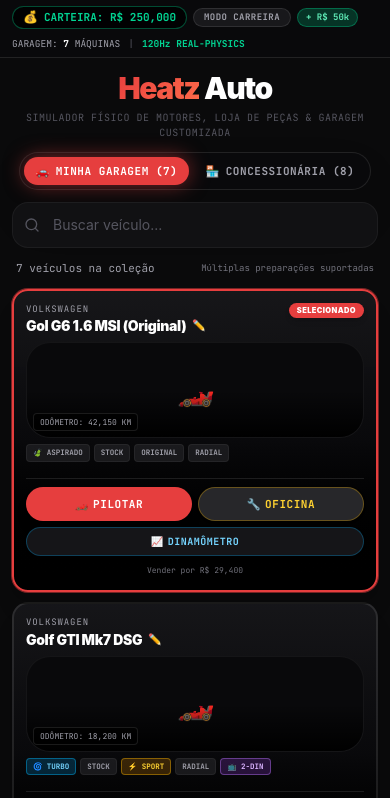
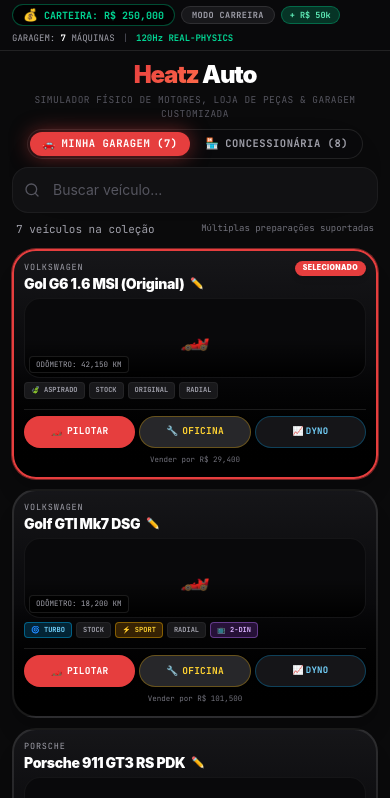
Before and after one commit to giovannymartins25/heatz_auto, a React (Vite) app: page / in a window 390 px wide. Shown: the top 798 px of the page. Built offline with nearby package versions, Linux system fonts and the light colour scheme.

Commit message:
fix(mobile): mover botao garagem para direita e compactar cards de carros no modo paisagem

```diff
--- a/src/screens/HomeScreen.tsx
+++ b/src/screens/HomeScreen.tsx
@@ -175,19 +175,19 @@ export function HomeScreen() {
     <div className="flex flex-col min-h-dvh safe-top safe-bottom bg-[var(--color-bg-primary)] font-sans">
 
       {/* ─── Topo / Barra de Economia & Status ─── */}
-      <div className="w-full bg-zinc-950 border-b border-white/10 px-3 sm:px-4 py-1.5 sm:py-2 sticky top-0 z-40 backdrop-blur-md">
-        <div className="max-w-7xl mx-auto flex flex-wrap items-center justify-between gap-2 sm:gap-3 text-[11px] sm:text-xs font-mono">
-          <div className="flex flex-wrap items-center gap-1.5 sm:gap-3">
+      <div className="w-full bg-zinc-950 border-b border-white/10 px-3 sm:px-4 py-1 sm:py-1.5 sticky top-0 z-40 backdrop-blur-md">
+        <div className="max-w-7xl mx-auto flex flex-wrap items-center justify-between gap-1.5 sm:gap-3 text-[10px] sm:text-xs font-mono">
+          <div className="flex flex-wrap items-center gap-1.5 sm:gap-2">
             {/* Saldo de Créditos */}
-            <div className="flex items-center gap-1.5 px-2.5 sm:px-3 py-0.5 sm:py-1 rounded-xl bg-black/80 border border-emerald-500/40 text-emerald-400 font-black shadow-inner">
-              <span className="text-xs sm:text-sm">💰</span>
+            <div className="flex items-center gap-1.5 px-2.5 sm:px-3 py-0.5 rounded-xl bg-black/80 border border-emerald-500/40 text-emerald-400 font-black shadow-inner">
+              <span className="text-xs">💰</span>
               <span>CARTEIRA: R$ {sandboxMode ? '∞ ILIMITADO' : credits.toLocaleString()}</span>
             </div>
 
             {/* Alternador de Modo Sandbox */}
             <button
               onClick={toggleSandboxMode}
-              className={`px-2.5 sm:px-3 py-0.5 sm:py-1 rounded-xl font-bold uppercase tracking-wider text-[9px] sm:text-[10px] border transition-all cursor-pointer ${
+              className={`px-2.5 sm:px-3 py-0.5 rounded-xl font-bold uppercase tracking-wider text-[8.5px] sm:text-[10px] border transition-all cursor-pointer ${
                 sandboxMode
                   ? 'bg-amber-500 text-black border-amber-400 shadow-[0_0_12px_rgba(245,158,11,0.6)]'
                   : 'bg-zinc-900 border-white/10 text-zinc-400 hover:text-white'
@@ -200,14 +200,14 @@ export function HomeScreen() {
             {!sandboxMode && (
               <button
                 onClick={() => { addCredits(50000); showToast('💰 + R$ 50.000 adicionados!') }}
-                className="px-2 py-0.5 sm:px-2.5 sm:py-1 rounded-xl text-[9px] sm:text-[10px] font-bold bg-emerald-600/30 text-emerald-300 border border-emerald-500/40 hover:bg-emerald-500/40 cursor-pointer"
+                className="px-2 py-0.5 sm:px-2.5 rounded-xl text-[8.5px] sm:text-[10px] font-bold bg-emerald-600/30 text-emerald-300 border border-emerald-500/40 hover:bg-emerald-500/40 cursor-pointer"
               >
                 + R$ 50k
               </button>
             )}
           </div>
 
-          <div className="flex items-center gap-2 text-zinc-400 text-[9.5px] sm:text-[11px]">
+          <div className="flex items-center gap-2 text-zinc-400 text-[9px] sm:text-[11px]">
             <span>GARAGEM: <b className="text-white">{ownedCars.length}</b> MÁQUINAS</span>
             <span className="text-zinc-600">|</span>
             <span className="text-emerald-400 font-bold">120Hz REAL-PHYSICS</span>
@@ -223,9 +223,9 @@ export function HomeScreen() {
       )}
 
       {/* ─── Header Principal ─── */}
-      <header className="flex flex-col items-center pt-3 sm:pt-8 pb-3 sm:pb-4 px-3 sm:px-6 w-full max-w-7xl mx-auto">
-        <div className="relative mb-1 sm:mb-2 text-center">
-          <h1 className="text-3xl sm:text-6xl md:text-7xl font-black tracking-tighter">
+      <header className="flex flex-col items-center pt-2 sm:pt-4 md:pt-6 pb-2 sm:pb-3 px-3 sm:px-6 w-full max-w-7xl mx-auto hero-header-landscape">
+        <div className="relative mb-0.5 sm:mb-1.5 text-center">
+          <h1 className="text-2xl sm:text-4xl md:text-5xl lg:text-6xl font-black tracking-tighter hero-title-landscape">
             <span className="text-gradient">Heatz</span>
             <span className="text-white"> Auto</span>
           </h1>
@@ -235,15 +235,15 @@ export function HomeScreen() {
           />
         </div>
 
-        <p className="text-[var(--color-text-muted)] text-[10px] sm:text-xs font-mono tracking-wider sm:tracking-[0.25em] uppercase text-center mb-3 sm:mb-5">
+        <p className="text-[var(--color-text-muted)] text-[9.5px] sm:text-xs font-mono tracking-wider sm:tracking-[0.2em] uppercase text-center mb-2 sm:mb-4 hero-sub-landscape">
           Simulador Físico de Motores, Loja de Peças & Garagem Customizada
         </p>
 
         {/* ─── Seletor de Abas Principais: GARAGEM vs CONCESSIONÁRIA ─── */}
-        <div className="flex items-center p-1 rounded-xl sm:rounded-2xl bg-zinc-950 border border-white/10 shadow-2xl mb-3 sm:mb-5 gap-1 sm:gap-2">
+        <div className="flex items-center p-0.5 sm:p-1 rounded-xl sm:rounded-2xl bg-zinc-950 border border-white/10 shadow-2xl mb-2 sm:mb-4 gap-1 sm:gap-2 hero-tabs-landscape">
           <button
             onClick={() => setActiveTab('garage')}
-            className={`px-3 sm:px-6 py-1.5 sm:py-2.5 rounded-lg sm:rounded-xl font-mono text-[11px] sm:text-sm font-black uppercase tracking-wider transition-all cursor-pointer flex items-center gap-1.5 ${
+            className={`px-3 sm:px-6 py-1 sm:py-2 rounded-lg sm:rounded-xl font-mono text-[10.5px] sm:text-sm font-black uppercase tracking-wider transition-all cursor-pointer flex items-center gap-1.5 ${
               activeTab === 'garage'
                 ? 'bg-[var(--color-accent)] text-white shadow-[0_0_20px_rgba(239,68,68,0.5)]'
                 : 'text-zinc-400 hover:text-white hover:bg-white/5'
@@ -255,7 +255,7 @@ export function HomeScreen() {
 
           <button
             onClick={() => setActiveTab('dealership')}
-            className={`px-3 sm:px-6 py-1.5 sm:py-2.5 rounded-lg sm:rounded-xl font-mono text-[11px] sm:text-sm font-black uppercase tracking-wider transition-all cursor-pointer flex items-center gap-1.5 ${
+            className={`px-3 sm:px-6 py-1 sm:py-2 rounded-lg sm:rounded-xl font-mono text-[10.5px] sm:text-sm font-black uppercase tracking-wider transition-all cursor-pointer flex items-center gap-1.5 ${
               activeTab === 'dealership'
                 ? 'bg-emerald-600 text-white shadow-[0_0_20px_rgba(16,185,129,0.5)]'
                 : 'text-zinc-400 hover:text-white hover:bg-white/5'
@@ -307,15 +307,15 @@ export function HomeScreen() {
                 return (
                   <div
                     key={car.instanceId}
-                    className={`relative rounded-2xl sm:rounded-3xl border-2 p-3 sm:p-5 bg-gradient-to-b from-zinc-900/90 via-zinc-950 to-black flex flex-col justify-between gap-2.5 sm:gap-4 transition-all shadow-xl hover:shadow-2xl ${
+                    className={`relative rounded-xl sm:rounded-2xl border-2 p-2.5 sm:p-3.5 lg:p-4 bg-gradient-to-b from-zinc-900/90 via-zinc-950 to-black flex flex-col justify-between gap-1.5 sm:gap-2.5 transition-all shadow-xl hover:shadow-2xl car-card-landscape ${
                       isActive ? 'border-[var(--color-accent)] ring-1 ring-[var(--color-accent)]/50' : 'border-white/10 hover:border-white/20'
                     }`}
                   >
                     {/* Topo do Card */}
                     <div>
-                      <div className="flex items-start justify-between gap-1.5 mb-1 sm:mb-2">
+                      <div className="flex items-start justify-between gap-1.5 mb-1 sm:mb-1.5">
                         <div className="min-w-0">
-                          <span className="text-[9px] sm:text-[10px] font-mono uppercase tracking-widest text-zinc-400 block truncate">
+                          <span className="text-[8.5px] sm:text-[9.5px] font-mono uppercase tracking-widest text-zinc-400 block truncate">
                             {manifest?.brand || 'VEÍCULO'}
                           </span>
                           <h3 className="text-sm sm:text-base font-black text-white tracking-tight flex items-center gap-1 truncate">
@@ -331,14 +331,14 @@ export function HomeScreen() {
                         </div>
 
                         {isActive && (
-                          <span className="px-2 py-0.5 rounded-full text-[7.5px] sm:text-[8px] font-black uppercase tracking-wider bg-[var(--color-accent)] text-white shadow-md shrink-0">
+                          <span className="px-2 py-0.5 rounded-full text-[7px] sm:text-[7.5px] font-black uppercase tracking-wider bg-[var(--color-accent)] text-white shadow-md shrink-0">
                             SELECIONADO
                           </span>
                         )}
                       </div>
 
                       {/* Imagem / Preview do Veículo */}
-                      <div className="w-full h-24 sm:h-36 rounded-xl sm:rounded-2xl bg-zinc-950 border border-white/5 overflow-hidden relative flex items-center justify-center my-1.5 sm:my-2">
+                      <div className="w-full h-20 sm:h-24 md:h-28 lg:h-32 rounded-lg sm:rounded-xl bg-zinc-950 border border-white/5 overflow-hidden relative flex items-center justify-center my-1 sm:my-1.5 car-thumb-landscape">
                         {manifest?.thumbnailPath ? (
                           <img
                             src={manifest.thumbnailPath}
@@ -346,16 +346,16 @@ export function HomeScreen() {
                             className="w-full h-full object-cover opacity-85 hover:scale-105 transition-transform duration-300"
                           />
                         ) : (
-                          <span className="text-3xl sm:text-4xl">🏎️</span>
+                          <span className="text-2xl sm:text-3xl">🏎️</span>
                         )}
                         <div className="absolute inset-0 bg-gradient-to-t from-black via-transparent to-transparent pointer-events-none" />
-                        <span className="absolute bottom-1.5 left-1.5 text-[8px] sm:text-[9px] font-mono text-zinc-400 bg-black/70 px-1.5 py-0.5 rounded border border-white/10">
+                        <span className="absolute bottom-1 left-1 text-[7.5px] sm:text-[8.5px] font-mono text-zinc-400 bg-black/70 px-1.5 py-0.5 rounded border border-white/10">
                           ODÔMETRO: {car.mileageKm.toLocaleString()} KM
                         </span>
                       </div>
 
                       {/* Tags de Peças Instaladas (Upgrades) */}
-                      <div className="flex flex-wrap gap-1 sm:gap-1.5 my-1.5 sm:my-2 font-mono text-[7.5px] sm:text-[8.5px]">
+                      <div className="flex flex-wrap gap-1 my-1 font-mono text-[7px] sm:text-[7.5px]">
                         {/* Turbo Kit */}
                         <span
                           className={`px-1.5 py-0.5 rounded font-bold uppercase border ${
@@ -446,12 +446,12 @@ export function HomeScreen() {
                     </div>
 
                     {/* Botões de Ação do Veículo */}
-                    <div className="flex flex-col gap-1.5 sm:gap-2 pt-2 border-t border-white/10 font-mono">
-                      <div className="grid grid-cols-2 gap-1.5 sm:gap-2">
+                    <div className="flex flex-col gap-1 pt-1.5 border-t border-white/10 font-mono">
+                      <div className="grid grid-cols-3 gap-1 sm:gap-1.5">
                         {/* Botão de Pilotar */}
                         <button
                           onClick={() => handleDriveCar(car)}
-                          className="w-full py-2 sm:py-2.5 rounded-xl bg-[var(--color-accent)] hover:bg-[var(--color-accent-hover)] text-white font-black text-[11px] sm:text-xs uppercase tracking-wider transition-all shadow-lg active:scale-95 cursor-pointer flex items-center justify-center gap-1"
+                          className="h-8 sm:h-9 rounded-xl bg-[var(--color-accent)] hover:bg-[var(--color-accent-hover)] text-white font-black text-[9.5px] sm:text-[11px] uppercase tracking-wide transition-all shadow active:scale-95 cursor-pointer flex items-center justify-center gap-1"
                         >
                           <span>🏎️</span>
                           <span>PILOTAR</span>
@@ -460,27 +460,27 @@ export function HomeScreen() {
                         {/* Botão da Loja de Peças */}
                         <button
                           onClick={() => handleOpenWorkshop(car)}
-                          className="w-full py-2 sm:py-2.5 rounded-xl bg-zinc-800 hover:bg-zinc-700 text-amber-300 border border-amber-400/30 font-black text-[11px] sm:text-xs uppercase tracking-wider transition-all shadow active:scale-95 cursor-pointer flex items-center justify-center gap-1"
+                          className="h-8 sm:h-9 rounded-xl bg-zinc-800 hover:bg-zinc-700 text-amber-300 border border-amber-400/30 font-black text-[9.5px] sm:text-[11px] uppercase tracking-wide transition-all shadow active:scale-95 cursor-pointer flex items-center justify-center gap-1"
                         >
                           <span>🔧</span>
                           <span>OFICINA</span>
                         </button>
-                      </div>
 
                         {/* Botão de Dinamômetro */}
                         <button
                           onClick={() => handleOpenDyno(car)}
-                        className="w-full py-1.5 sm:py-2 rounded-xl bg-zinc-900/90 hover:bg-zinc-800 text-sky-300 border border-sky-500/30 font-bold text-[10px] sm:text-xs uppercase tracking-wider transition-all shadow active:scale-95 cursor-pointer flex items-center justify-center gap-1"
+                          className="h-8 sm:h-9 rounded-xl bg-zinc-900/90 hover:bg-zinc-800 text-sky-300 border border-sky-500/30 font-bold text-[9px] sm:text-[10px] uppercase tracking-wide transition-all shadow active:scale-95 cursor-pointer flex items-center justify-center gap-0.5"
                         >
                           <span>📈</span>
-                        <span>DINAMÔMETRO</span>
+                          <span>DYNO</span>
                         </button>
+                      </div>
 
                       {/* Botão de Vender */}
                       {ownedCars.length > 1 && (
                         <button
                           onClick={() => handleSellCar(car)}
-                          className="w-full py-0.5 rounded text-[8px] sm:text-[9px] text-zinc-500 hover:text-red-400 hover:bg-red-950/20 transition-all cursor-pointer text-center"
+                          className="w-full py-0.5 rounded text-[7.5px] sm:text-[8.5px] text-zinc-500 hover:text-red-400 hover:bg-red-950/20 transition-all cursor-pointer text-center"
                         >
                           Vender por R$ {Math.round((VEHICLE_PRICES[car.vehicleId]?.price || 50000) * 0.7).toLocaleString()}
                         </button>
@@ -510,24 +510,24 @@ export function HomeScreen() {
                 return (
                   <div
                     key={vehicle.id}
-                    className="rounded-2xl sm:rounded-3xl border border-white/10 p-3 sm:p-5 bg-gradient-to-b from-zinc-900/80 via-zinc-950 to-black flex flex-col justify-between gap-2.5 sm:gap-3 shadow-xl hover:border-white/20 transition-all"
+                    className="rounded-xl sm:rounded-2xl border border-white/10 p-2.5 sm:p-3.5 lg:p-4 bg-gradient-to-b from-zinc-900/80 via-zinc-950 to-black flex flex-col justify-between gap-1.5 sm:gap-2.5 shadow-xl hover:border-white/20 transition-all car-card-landscape"
                   >
                     <div>
-                      <div className="flex items-start justify-between gap-1 mb-1 sm:mb-2">
-                        <span className="text-[9px] sm:text-[10px] font-mono uppercase tracking-widest text-zinc-400">
+                      <div className="flex items-start justify-between gap-1 mb-1 sm:mb-1.5">
+                        <span className="text-[8.5px] sm:text-[9.5px] font-mono uppercase tracking-widest text-zinc-400">
                           {vehicle.brand}
                         </span>
-                        <span className="px-1.5 py-0.5 rounded text-[7.5px] sm:text-[8px] font-black uppercase bg-emerald-500/20 text-emerald-300 border border-emerald-400/30">
+                        <span className="px-1.5 py-0.5 rounded text-[7px] sm:text-[7.5px] font-black uppercase bg-emerald-500/20 text-emerald-300 border border-emerald-400/30">
                           {info.badge}
                         </span>
                       </div>
 
-                      <h3 className="text-sm sm:text-base font-black text-white tracking-tight mb-1 sm:mb-2">
+                      <h3 className="text-sm sm:text-base font-black text-white tracking-tight mb-1 sm:mb-1.5">
                         {vehicle.name}
                       </h3>
 
                       {/* Imagem do modelo */}
-                      <div className="w-full h-24 sm:h-36 rounded-xl sm:rounded-2xl bg-zinc-950 border border-white/5 overflow-hidden relative flex items-center justify-center mb-2 sm:mb-3">
+                      <div className="w-full h-20 sm:h-24 md:h-28 lg:h-32 rounded-lg sm:rounded-xl bg-zinc-950 border border-white/5 overflow-hidden relative flex items-center justify-center mb-1.5 sm:mb-2 car-thumb-landscape">
                         {vehicle.thumbnailPath ? (
                           <img
                             src={vehicle.thumbnailPath}
@@ -535,45 +535,45 @@ export function HomeScreen() {
                             className="w-full h-full object-cover opacity-85 hover:scale-105 transition-transform duration-300"
                           />
                         ) : (
-                          <span className="text-3xl sm:text-4xl">🏎️</span>
+                          <span className="text-2xl sm:text-3xl">🏎️</span>
                         )}
                         {ownedCount > 0 && (
-                          <span className="absolute top-1.5 right-1.5 px-1.5 py-0.5 rounded-full text-[7.5px] sm:text-[8px] font-mono font-bold bg-amber-500 text-black">
+                          <span className="absolute top-1 right-1 px-1.5 py-0.5 rounded-full text-[7px] sm:text-[7.5px] font-mono font-bold bg-amber-500 text-black">
                             {ownedCount} NA GARAGEM
                           </span>
                         )}
                       </div>
 
-                      <p className="text-[9px] sm:text-[10px] font-mono text-zinc-400 mb-2 sm:mb-3 line-clamp-2">
+                      <p className="text-[8.5px] sm:text-[9.5px] font-mono text-zinc-400 mb-1.5 sm:mb-2 line-clamp-2">
                         {info.description || `${vehicle.powerHp} CV · ${vehicle.transmissionType.toUpperCase()}`}
                       </p>
 
                       {/* Specs Rápidas */}
-                      <div className="grid grid-cols-2 gap-1 py-1 px-1.5 sm:py-1.5 sm:px-2 rounded-lg sm:rounded-xl bg-black/40 border border-white/5 text-center font-mono text-[8px] sm:text-[9px] mb-2 sm:mb-3">
+                      <div className="grid grid-cols-2 gap-1 py-1 px-1.5 rounded-lg bg-black/40 border border-white/5 text-center font-mono text-[7.5px] sm:text-[8.5px] mb-1.5 sm:mb-2">
                         <div>
-                          <span className="text-zinc-500 block text-[7px] sm:text-[7.5px] uppercase">Potência</span>
+                          <span className="text-zinc-500 block text-[6.5px] sm:text-[7px] uppercase">Potência</span>
                           <span className="font-bold text-white">{vehicle.powerHp} CV</span>
                         </div>
                         <div>
-                          <span className="text-zinc-500 block text-[7px] sm:text-[7.5px] uppercase">Torque</span>
+                          <span className="text-zinc-500 block text-[6.5px] sm:text-[7px] uppercase">Torque</span>
                           <span className="font-bold text-amber-400">{vehicle.torqueKgfm} kgfm</span>
                         </div>
                       </div>
                     </div>
 
-                    {/* Preço e Botão de Compra */}
-                    <div className="pt-2 border-t border-white/10 font-mono flex flex-col gap-1.5 sm:gap-2">
-                      <div className="flex items-center justify-between text-xs">
-                        <span className="text-zinc-400 text-[9px] sm:text-[10px]">PREÇO:</span>
-                        <span className="font-black text-emerald-400 text-[11px] sm:text-xs">
-                          {sandboxMode ? 'GRÁTIS (SANDBOX)' : `R$ ${info.price.toLocaleString()}`}
+                    {/* Preço e Botão de Compra em Linha Única */}
+                    <div className="pt-1.5 border-t border-white/10 font-mono flex items-center justify-between gap-2">
+                      <div className="min-w-0">
+                        <span className="text-zinc-500 block text-[7px] sm:text-[7.5px] uppercase">Preço</span>
+                        <span className="font-black text-emerald-400 text-[11px] sm:text-xs truncate block">
+                          {sandboxMode ? 'GRÁTIS' : `R$ ${info.price.toLocaleString()}`}
                         </span>
                       </div>
 
                       <button
                         onClick={() => handleBuyCar(vehicle.id)}
                         disabled={!canAfford}
-                        className={`w-full py-2 sm:py-2.5 rounded-xl font-black text-[11px] sm:text-xs uppercase tracking-wider transition-all shadow-lg active:scale-95 cursor-pointer flex items-center justify-center gap-1.5 ${
+                        className={`px-3.5 h-8 sm:h-9 rounded-xl font-black text-[10px] sm:text-[11px] uppercase tracking-wider transition-all shadow active:scale-95 cursor-pointer flex items-center justify-center gap-1.5 shrink-0 ${
                           canAfford
                             ? 'bg-emerald-600 hover:bg-emerald-500 text-white shadow-[0_0_15px_rgba(16,185,129,0.5)]'
                             : 'bg-zinc-800 text-zinc-500 border border-white/5 cursor-not-allowed'
```
Also changed, not shown: src/components/dashboard/MobileLandscapeCockpit.tsx (+11 -11 lines), src/components/dashboard/MobilePortraitCockpit.tsx (+11 -11 lines), src/index.css (+26 -0 lines). Lines whose indentation alone changed are shown as unchanged.
